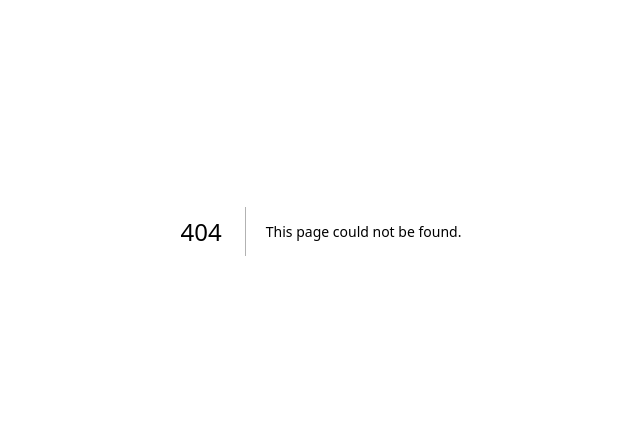
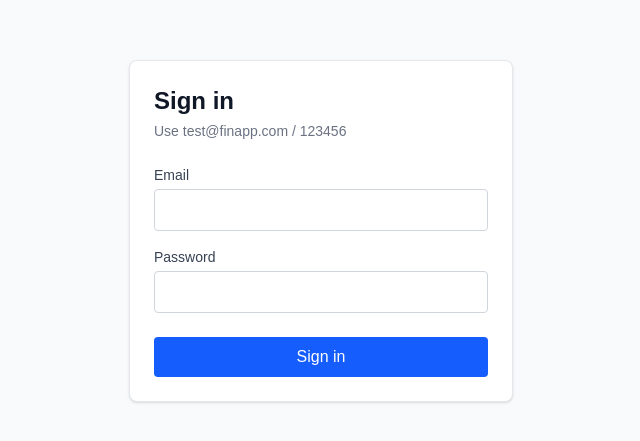
Before and after one commit to rishu-ops/stock-portfolio, a Next.js app: page /login in a window 1280 px wide. Before the commit this address had no page. Shown: the part 169-610 px from the top of the page, without its empty margins (319-959 px from the left). Built offline with nearby package versions, Linux system fonts and the light colour scheme.

Commit message:
add login page and redirect root to dashboard

```diff
--- a/src/app/layout.tsx
+++ b/src/app/layout.tsx
@@ -13,8 +13,8 @@
 });
 
 export const metadata: Metadata = {
-  title: "Create Next App",
-  description: "Generated by create next app",
+  title: "Stock Portfolio",
+  description: "Portfolio dashboard with live price updates",
 };
 
 export default function RootLayout({
--- /dev/null
+++ b/src/app/login/page.tsx
@@ -0,0 +1,120 @@
+'use client'
+
+import { useState } from 'react'
+import { useRouter } from 'next/navigation'
+
+export default function LoginPage() {
+  const router = useRouter()
+  const [email, setEmail] = useState('')
+  const [password, setPassword] = useState('')
+  const [error, setError] = useState('')
+  const [loading, setLoading] = useState(false)
+
+  async function handleSubmit(e: React.FormEvent<HTMLFormElement>) {
+    e.preventDefault()
+    setError('')
+
+    if (!email.trim() || !password) {
+      setError('Email and password are required')
+      return
+    }
+
+    const emailPattern = /^[^\s@]+@[^\s@]+\.[^\s@]+$/
+    if (!emailPattern.test(email)) {
+      setError('Please enter a valid email')
+      return
+    }
+
+    setLoading(true)
+    try {
+      const res = await fetch('/api/login', {
+        method: 'POST',
+        headers: { 'Content-Type': 'application/json' },
+        body: JSON.stringify({ email: email.trim(), password }),
+      })
+
+      if (res.ok) {
+        router.push('/dashboard')
+        router.refresh()
+        return
+      }
+
+      const data = await res.json().catch(() => ({}))
+      setError(data.error || 'Login failed')
+    } catch {
+      setError('Network error, please try again')
+    } finally {
+      setLoading(false)
+    }
+  }
+
+  return (
+    <div className="min-h-screen flex items-center justify-center bg-gray-50 px-4">
+      <form
+        onSubmit={handleSubmit}
+        className="w-full max-w-sm bg-white p-6 rounded-lg shadow-sm border border-gray-200"
+        noValidate
+      >
+        <h1 className="text-2xl font-semibold mb-1 text-gray-900">Sign in</h1>
+        <p className="text-sm text-gray-500 mb-6">
+          Use test@finapp.com / 123456
+        </p>
+
+        {error && (
+          <div
+            role="alert"
+            className="mb-4 p-3 bg-red-50 text-red-700 text-sm rounded border border-red-200"
+          >
+            {error}
+          </div>
+        )}
+
+        <div className="mb-4">
+          <label
+            htmlFor="email"
+            className="block text-sm font-medium mb-1 text-gray-700"
+          >
+            Email
+          </label>
+          <input
+            id="email"
+            type="email"
+            value={email}
+            onChange={(e) => setEmail(e.target.value)}
+            className="w-full px-3 py-2 border border-gray-300 rounded focus:outline-none focus:ring-2 focus:ring-blue-500 focus:border-blue-500"
+            autoComplete="email"
+            disabled={loading}
+            required
+          />
+        </div>
+
+        <div className="mb-6">
+          <label
+            htmlFor="password"
+            className="block text-sm font-medium mb-1 text-gray-700"
+          >
+            Password
+          </label>
+          <input
+            id="password"
+            type="password"
+            value={password}
+            onChange={(e) => setPassword(e.target.value)}
+            className="w-full px-3 py-2 border border-gray-300 rounded focus:outline-none focus:ring-2 focus:ring-blue-500 focus:border-blue-500"
+            autoComplete="current-password"
+            disabled={loading}
+            required
+          />
+        </div>
+
+        <button
+          type="submit"
+          disabled={loading}
+          className="w-full py-2 bg-blue-600 text-white rounded hover:bg-blue-700 disabled:bg-blue-300 disabled:cursor-not-allowed transition-colors"
+        >
+          {loading ? 'Signing in...' : 'Sign in'}
+        </button>
+      </form>
+    </div>
+  )
+}
--- a/src/app/page.tsx
+++ b/src/app/page.tsx
@@ -1,65 +1,5 @@
-import Image from "next/image";
+import { redirect } from 'next/navigation'
 
 export default function Home() {
-  return (
-    <div className="flex flex-col flex-1 items-center justify-center bg-zinc-50 font-sans dark:bg-black">
-      <main className="flex flex-1 w-full max-w-3xl flex-col items-center justify-between py-32 px-16 bg-white dark:bg-black sm:items-start">
-        <Image
-          className="dark:invert"
-          src="/next.svg"
-          alt="Next.js logo"
-          width={100}
-          height={20}
-          priority
-        />
-        <div className="flex flex-col items-center gap-6 text-center sm:items-start sm:text-left">
-          <h1 className="max-w-xs text-3xl font-semibold leading-10 tracking-tight text-black dark:text-zinc-50">
-            To get started, edit the page.tsx file.
-          </h1>
-          <p className="max-w-md text-lg leading-8 text-zinc-600 dark:text-zinc-400">
-            Looking for a starting point or more instructions? Head over to{" "}
-            <a
-              href="https://vercel.com/templates?framework=next.js&utm_source=create-next-app&utm_medium=appdir-template-tw&utm_campaign=create-next-app"
-              className="font-medium text-zinc-950 dark:text-zinc-50"
-            >
-              Templates
-            </a>{" "}
-            or the{" "}
-            <a
-              href="https://nextjs.org/learn?utm_source=create-next-app&utm_medium=appdir-template-tw&utm_campaign=create-next-app"
-              className="font-medium text-zinc-950 dark:text-zinc-50"
-            >
-              Learning
-            </a>{" "}
-            center.
-          </p>
-        </div>
-        <div className="flex flex-col gap-4 text-base font-medium sm:flex-row">
-          <a
-            className="flex h-12 w-full items-center justify-center gap-2 rounded-full bg-foreground px-5 text-background transition-colors hover:bg-[#383838] dark:hover:bg-[#ccc] md:w-[158px]"
-            href="https://vercel.com/new?utm_source=create-next-app&utm_medium=appdir-template-tw&utm_campaign=create-next-app"
-            target="_blank"
-            rel="noopener noreferrer"
-          >
-            <Image
-              className="dark:invert"
-              src="/vercel.svg"
-              alt="Vercel logomark"
-              width={16}
-              height={16}
-            />
-            Deploy Now
-          </a>
-          <a
-            className="flex h-12 w-full items-center justify-center rounded-full border border-solid border-black/[.08] px-5 transition-colors hover:border-transparent hover:bg-black/[.04] dark:border-white/[.145] dark:hover:bg-[#1a1a1a] md:w-[158px]"
-            href="https://nextjs.org/docs?utm_source=create-next-app&utm_medium=appdir-template-tw&utm_campaign=create-next-app"
-            target="_blank"
-            rel="noopener noreferrer"
-          >
-            Documentation
-          </a>
-        </div>
-      </main>
-    </div>
-  );
+  redirect('/dashboard')
 }
```
